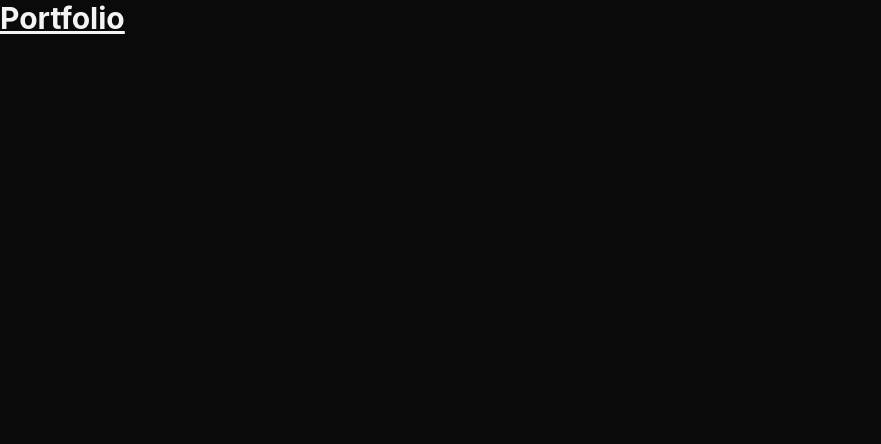
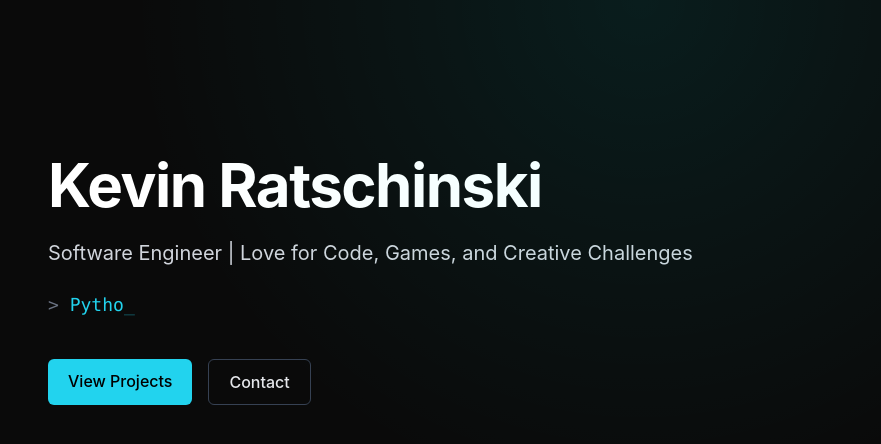
Before and after one commit to Kevin-Ratschinski/kevin-ratschinski.github.io, a Vue app: page / in a window 1280 px wide. Shown: the top 444 px of the page, without its empty margins (0-881 px from the left). Built offline with nearby package versions, Linux system fonts and the light colour scheme; the HTML template or start-up script is replaced by a standard one.

Commit message:
feat: integrate HeroSection component into App.vue

```diff
--- a/src/App.vue
+++ b/src/App.vue
@@ -1,10 +1,12 @@
-<script setup lang="ts"></script>
+<script setup lang="ts">
+import HeroSection from "./components/HeroSection.vue";
+</script>
 
 <template>
   <header></header>
 
   <main>
-    <h1 class="text-3xl font-bold underline">Portfolio</h1>
+    <HeroSection />
   </main>
 </template>
 
```
